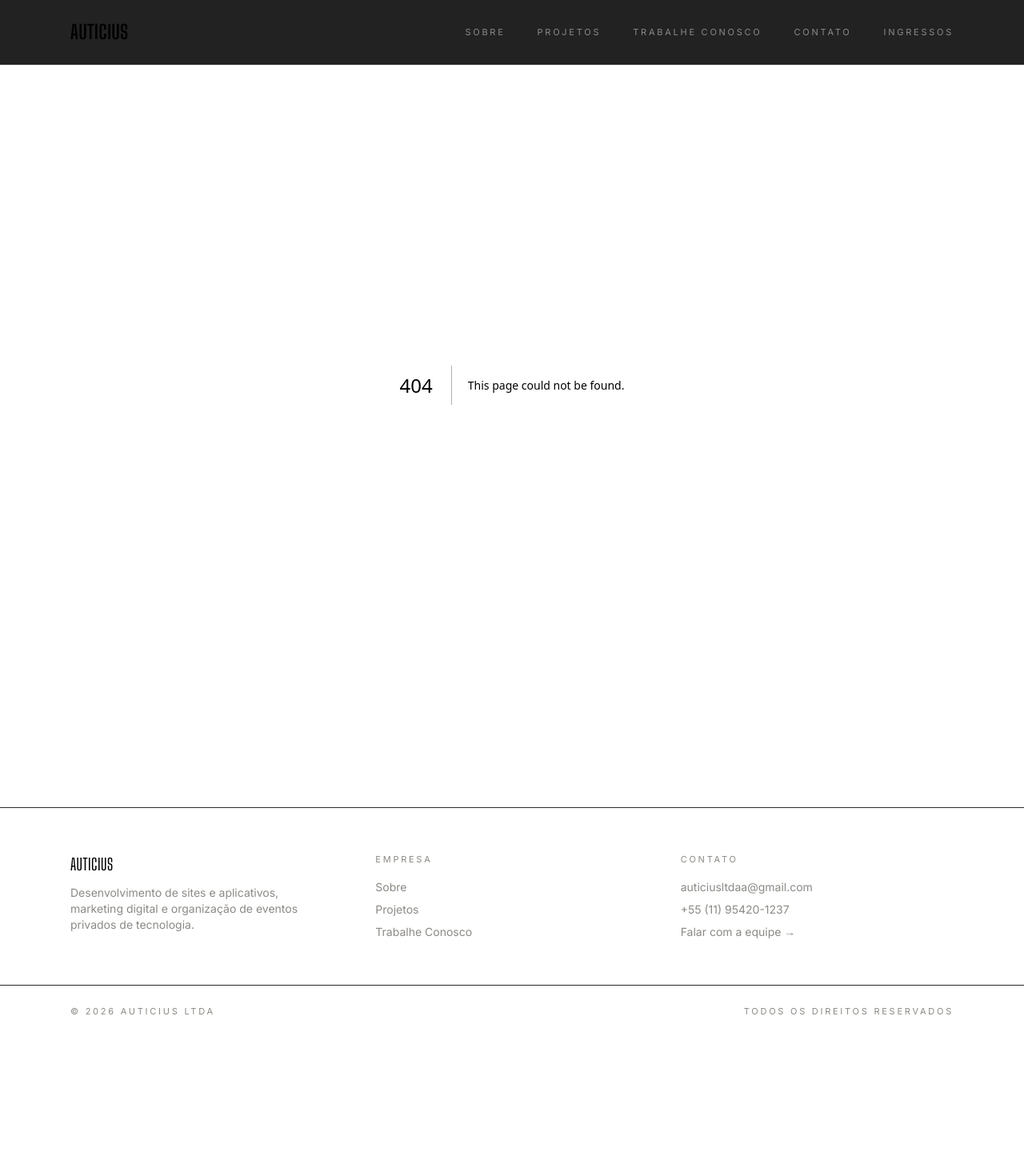
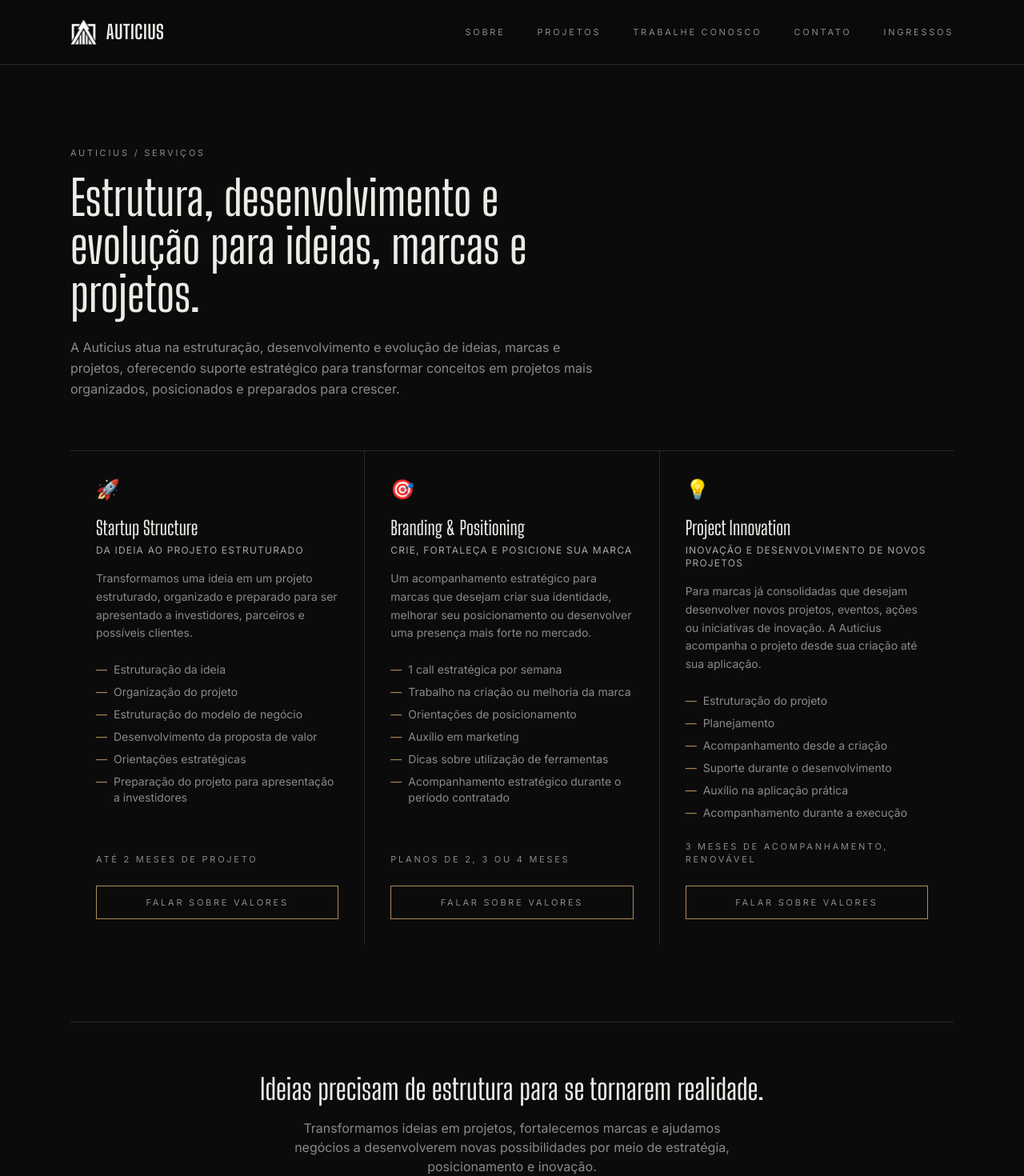
Before and after one commit to Afonsolinfo3/auticius-ltda, a Next.js app: page /servicos in a window 1280 px wide. Before the commit this address had no page. Shown: the top 1470 px of the page at 80% size. Before the commit the page ends 1296 px from the top, so only its background shows below. Built offline with nearby package versions, Linux system fonts and the light colour scheme.

Commit message:
atualiza site: foco em startups, missão/visão/valores, carrossel de projetos, página de serviços

```diff
--- a/app/contato/page.tsx
+++ b/app/contato/page.tsx
@@ -35,6 +35,15 @@ export default function Contato() {
           <div><span className="sheet-label">E-mail</span><p className="mt-1">auticiusltdaa@gmail.com</p></div>
           <div><span className="sheet-label">Telefone</span><p className="mt-1">+55 (11) 95420-1237</p></div>
         </div>
+
+        <div className="mt-8">
+          <span className="sheet-label">Redes sociais</span>
+          <ul className="mt-2 space-y-1 text-sm">
+            <li><a href="https://instagram.com/auticius" target="_blank" rel="noopener noreferrer" className="text-muted hover:text-fg">Instagram →</a></li>
+            <li><a href="https://linkedin.com/company/auticius" target="_blank" rel="noopener noreferrer" className="text-muted hover:text-fg">LinkedIn →</a></li>
+            <li><a href="https://wa.me/5511954201237" target="_blank" rel="noopener noreferrer" className="text-muted hover:text-fg">WhatsApp →</a></li>
+          </ul>
+        </div>
       </div>
 
       <form onSubmit={handleSubmit} className="grid gap-6">
--- a/app/page.tsx
+++ b/app/page.tsx
@@ -1,21 +1,9 @@
 import Link from "next/link";
 
 const services = [
-  {
-    n: "01",
-    title: "Desenvolvimento",
-    desc: "Sites institucionais, landing pages e aplicativos web e mobile, construídos sob medida — do wireframe ao deploy.",
-  },
-  {
-    n: "02",
-    title: "Marketing",
-    desc: "Estratégia digital, performance e posicionamento de marca para empresas que querem crescer com estrutura.",
-  },
-  {
-    n: "03",
-    title: "Eventos",
-    desc: "Organização de eventos privados de tecnologia — de meetups fechados a lançamentos de produto.",
-  },
+  { n: "01", title: "Startup Structure", desc: "Da ideia ao projeto estruturado — pronto para investidores, parceiros e clientes." },
+  { n: "02", title: "Branding & Positioning", desc: "Identidade, posicionamento e presença de marca com acompanhamento estratégico." },
+  { n: "03", title: "Project Innovation", desc: "Novos projetos, eventos e iniciativas de inovação para marcas já consolidadas." },
 ];
 
 export default function Home() {
@@ -24,17 +12,17 @@ export default function Home() {
       <section className="relative overflow-hidden border-b hairline">
         <div className="blueprint-grid" />
         <div className="mx-auto max-w-6xl px-6 py-32 md:py-44 relative">
-          <span className="sheet-label">AUTICIUS LTDA / SEDE DIGITAL</span>
+          <span className="sheet-label">AUTICIUS LTDA / DESENVOLVIMENTO DE STARTUPS</span>
           <h1 className="font-display text-6xl md:text-8xl leading-[0.95] mt-6 max-w-4xl">
-            CONSTRUÍMOS A ESTRUTURA DIGITAL DO SEU NEGÓCIO.
+            DAMOS ESTRUTURA A IDEIAS QUE QUEREM VIRAR NEGÓCIO.
           </h1>
           <p className="mt-8 max-w-xl text-muted text-lg">
-            Desenvolvimento, marketing e eventos de tecnologia — tudo o que uma empresa
-            precisa pra sair do papel e ganhar presença real.
+            Focamos no desenvolvimento de startups — e apoiamos negócios em geral com marketing
+            digital, estratégia e posicionamento de marca para crescer com estrutura.
           </p>
           <div className="mt-10 flex flex-wrap gap-4">
-            <Link href="/projetos" className="border border-accent text-accent px-6 py-3 sheet-label hover:bg-accent hover:text-bg transition-colors">
-              Ver projetos
+            <Link href="/servicos" className="border border-accent text-accent px-6 py-3 sheet-label hover:bg-accent hover:text-bg transition-colors">
+              Ver serviços
             </Link>
             <Link href="/contato" className="border hairline px-6 py-3 sheet-label hover:text-fg text-muted transition-colors">
               Falar com a equipe
--- a/app/projetos/page.tsx
+++ b/app/projetos/page.tsx
@@ -1,21 +1,43 @@
+"use client";
+import { useRef } from "react";
+
 const projects = [
-  { title: "Projeto Institucional A", tag: "Web · Concluído", desc: "Descreva aqui o projeto real — cliente, escopo e resultado." },
-  { title: "App Mobile B", tag: "App · Concluído", desc: "Descreva aqui o projeto real — cliente, escopo e resultado." },
-  { title: "Campanha de Lançamento C", tag: "Marketing · Concluído", desc: "Descreva aqui o projeto real — cliente, escopo e resultado." },
-  { title: "Evento Tech Privado D", tag: "Evento · Em planejamento", desc: "Descreva aqui o projeto futuro — formato, tema e data prevista." },
+  { title: "Startup A", tag: "Startup Structure", desc: "Descreva aqui a startup real — segmento, escopo do projeto e resultado." },
+  { title: "Marca B", tag: "Branding & Positioning", desc: "Descreva aqui o projeto real de marca — cliente, entregas e resultado." },
+  { title: "Iniciativa C", tag: "Project Innovation", desc: "Descreva aqui o projeto de inovação real — cliente, escopo e resultado." },
+  { title: "Startup D", tag: "Startup Structure · Em andamento", desc: "Descreva aqui um projeto em desenvolvimento no momento." },
 ];
 
 export default function Projetos() {
+  const scrollRef = useRef<HTMLDivElement>(null);
+
+  function scroll(dir: "left" | "right") {
+    scrollRef.current?.scrollBy({ left: dir === "left" ? -380 : 380, behavior: "smooth" });
+  }
+
   return (
     <div className="mx-auto max-w-6xl px-6 py-24">
       <span className="sheet-label">AUTICIUS / PROJETOS</span>
-      <h1 className="font-display text-5xl md:text-6xl mt-4 max-w-2xl">
-        O que já construímos e o que está por vir.
-      </h1>
+      <div className="flex items-end justify-between mt-4 flex-wrap gap-4">
+        <h1 className="font-display text-5xl md:text-6xl max-w-2xl">
+          Startups e negócios que já estruturamos.
+        </h1>
+        <div className="flex gap-2">
+          <button onClick={() => scroll("left")} aria-label="Anterior" className="border hairline px-4 py-2 sheet-label hover:text-fg text-muted transition-colors">
+            ←
+          </button>
+          <button onClick={() => scroll("right")} aria-label="Próximo" className="border hairline px-4 py-2 sheet-label hover:text-fg text-muted transition-colors">
+            →
+          </button>
+        </div>
+      </div>
 
-      <div className="mt-16 grid md:grid-cols-2 gap-px bg-line">
+      <div
+        ref={scrollRef}
+        className="mt-12 flex gap-6 overflow-x-auto pb-6 snap-x snap-mandatory scroll-smooth [scrollbar-width:none] [&::-webkit-scrollbar]:hidden"
+      >
         {projects.map((p) => (
-          <div key={p.title} className="bg-bg p-8">
+          <div key={p.title} className="snap-start shrink-0 w-[320px] md:w-[380px] border hairline p-8">
             <span className="sheet-label text-accent">{p.tag}</span>
             <h3 className="font-display text-2xl mt-3">{p.title}</h3>
             <p className="mt-3 text-sm text-muted leading-relaxed">{p.desc}</p>
@@ -23,8 +45,8 @@ export default function Projetos() {
         ))}
       </div>
 
-      <p className="mt-10 text-sm text-muted">
-        * Substitua os itens acima pelos projetos reais da Auticius (nome, cliente, link e imagem).
+      <p className="mt-6 text-sm text-muted">
+        * Substitua os itens acima pelos projetos e startups reais com os quais a Auticius trabalhou.
       </p>
     </div>
   );
--- /dev/null
+++ b/app/servicos/page.tsx
@@ -0,0 +1,104 @@
+import Link from "next/link";
+
+const services = [
+  {
+    icon: "🚀",
+    title: "Startup Structure",
+    subtitle: "Da ideia ao projeto estruturado",
+    desc: "Transformamos uma ideia em um projeto estruturado, organizado e preparado para ser apresentado a investidores, parceiros e possíveis clientes.",
+    includes: [
+      "Estruturação da ideia",
+      "Organização do projeto",
+      "Estruturação do modelo de negócio",
+      "Desenvolvimento da proposta de valor",
+      "Orientações estratégicas",
+      "Preparação do projeto para apresentação a investidores",
+    ],
+    prazo: "Até 2 meses de projeto",
+  },
+  {
+    icon: "🎯",
+    title: "Branding & Positioning",
+    subtitle: "Crie, fortaleça e posicione sua marca",
+    desc: "Um acompanhamento estratégico para marcas que desejam criar sua identidade, melhorar seu posicionamento ou desenvolver uma presença mais forte no mercado.",
+    includes: [
+      "1 call estratégica por semana",
+      "Trabalho na criação ou melhoria da marca",
+      "Orientações de posicionamento",
+      "Auxílio em marketing",
+      "Dicas sobre utilização de ferramentas",
+      "Acompanhamento estratégico durante o período contratado",
+    ],
+    prazo: "Planos de 2, 3 ou 4 meses",
+  },
+  {
+    icon: "💡",
+    title: "Project Innovation",
+    subtitle: "Inovação e desenvolvimento de novos projetos",
+    desc: "Para marcas já consolidadas que desejam desenvolver novos projetos, eventos, ações ou iniciativas de inovação. A Auticius acompanha o projeto desde sua criação até sua aplicação.",
+    includes: [
+      "Estruturação do projeto",
+      "Planejamento",
+      "Acompanhamento desde a criação",
+      "Suporte durante o desenvolvimento",
+      "Auxílio na aplicação prática",
+      "Acompanhamento durante a execução",
+    ],
+    prazo: "3 meses de acompanhamento, renovável",
+  },
+];
+
+export default function Servicos() {
+  return (
+    <div className="mx-auto max-w-6xl px-6 py-24">
+      <span className="sheet-label">AUTICIUS / SERVIÇOS</span>
+      <h1 className="font-display text-5xl md:text-6xl mt-4 max-w-2xl">
+        Estrutura, desenvolvimento e evolução para ideias, marcas e projetos.
+      </h1>
+      <p className="mt-6 max-w-2xl text-muted leading-relaxed">
+        A Auticius atua na estruturação, desenvolvimento e evolução de ideias, marcas e projetos,
+        oferecendo suporte estratégico para transformar conceitos em projetos mais organizados,
+        posicionados e preparados para crescer.
+      </p>
+
+      <div className="mt-16 grid md:grid-cols-3 gap-px bg-line border-t hairline">
+        {services.map((s) => (
+          <div key={s.title} className="bg-bg p-8 flex flex-col">
+            <span className="text-2xl">{s.icon}</span>
+            <h2 className="font-display text-2xl mt-4">{s.title}</h2>
+            <p className="text-xs uppercase tracking-widest text-fg/70 mt-1">{s.subtitle}</p>
+            <p className="mt-4 text-sm text-muted leading-relaxed">{s.desc}</p>
+
+            <ul className="mt-6 space-y-2 text-sm text-muted flex-1">
+              {s.includes.map((i) => (
+                <li key={i} className="flex gap-2">
+                  <span className="text-accent">—</span>
+                  <span>{i}</span>
+                </li>
+              ))}
+            </ul>
+
+            <p className="sheet-label mt-6">{s.prazo}</p>
+
+            <Link
+              href="/contato"
+              className="mt-6 border border-accent text-accent px-5 py-3 sheet-label hover:bg-accent hover:text-bg transition-colors text-center"
+            >
+              Falar sobre valores
+            </Link>
+          </div>
+        ))}
+      </div>
+
+      <div className="mt-24 border-t hairline pt-16 text-center">
+        <p className="font-display text-3xl md:text-4xl max-w-2xl mx-auto">
+          Ideias precisam de estrutura para se tornarem realidade.
+        </p>
+        <p className="mt-4 text-muted max-w-xl mx-auto">
+          Transformamos ideias em projetos, fortalecemos marcas e ajudamos negócios a desenvolverem
+          novas possibilidades por meio de estratégia, posicionamento e inovação.
+        </p>
+      </div>
+    </div>
+  );
+}
--- a/app/sobre/page.tsx
+++ b/app/sobre/page.tsx
@@ -5,19 +5,51 @@ const steps = [
   { n: "04", title: "Crescimento", desc: "Marketing e otimização contínua depois do lançamento." },
 ];
 
+const values = [
+  { title: "Estrutura", desc: "Toda ideia precisa de forma antes de crescer. Organizamos antes de construir." },
+  { title: "Clareza", desc: "Comunicação direta e transparente em cada etapa do projeto." },
+  { title: "Compromisso", desc: "Acompanhamos de perto, do início ao lançamento — e depois dele." },
+  { title: "Crescimento conjunto", desc: "O sucesso do cliente é o indicador real do nosso trabalho." },
+];
+
 export default function Sobre() {
   return (
     <div className="mx-auto max-w-6xl px-6 py-24">
       <span className="sheet-label">AUTICIUS / SOBRE</span>
       <h1 className="font-display text-5xl md:text-6xl mt-4 max-w-2xl">
-        Uma empresa construída para estruturar negócios digitais.
+        Estruturamos ideias, marcas e negócios para crescerem de verdade.
       </h1>
       <p className="mt-8 max-w-2xl text-muted leading-relaxed">
-        A Auticius nasceu da junção de três frentes que normalmente andam separadas:
-        desenvolvimento, marketing e eventos de tecnologia. Trabalhamos para que
-        empresas tenham não só um site ou app bonito, mas uma estrutura real de
-        crescimento por trás — do código à comunidade.
+        A Auticius nasceu com foco no desenvolvimento de startups — transformando ideias em
+        projetos organizados, posicionados e prontos para o mercado. Também apoiamos negócios já
+        estabelecidos com marketing digital, estratégia, posicionamento de marca e desenvolvimento
+        de novos projetos, sempre com a mesma lógica: estrutura antes de crescimento.
       </p>
+
+      <div className="mt-20 grid md:grid-cols-3 gap-10 border-t hairline pt-16">
+        <div>
+          <span className="sheet-label text-accent">Missão</span>
+          <p className="mt-3 text-sm leading-relaxed">
+            Transformar ideias em projetos estruturados, prontos para crescer e para serem
+            apresentados ao mercado.
+          </p>
+        </div>
+        <div>
+          <span className="sheet-label text-accent">Visão</span>
+          <p className="mt-3 text-sm leading-relaxed">
+            Ser reconhecida como a estrutura por trás dos negócios que estão começando a se tornar
+            realidade.
+          </p>
+        </div>
+        <div>
+          <span className="sheet-label text-accent">Valores</span>
+          <ul className="mt-3 space-y-2 text-sm leading-relaxed">
+            {values.map((v) => (
+              <li key={v.title}><strong className="text-fg">{v.title}</strong> — {v.desc}</li>
+            ))}
+          </ul>
+        </div>
+      </div>
 
       <div className="mt-20">
         <span className="sheet-label">COMO TRABALHAMOS</span>
@@ -31,6 +63,10 @@ export default function Sobre() {
           ))}
         </div>
       </div>
+
+      <p className="mt-8 text-xs text-muted">
+        * Missão, visão e valores acima são um rascunho inicial — personalize com o texto real da Auticius.
+      </p>
     </div>
   );
 }
--- a/components/Footer.tsx
+++ b/components/Footer.tsx
@@ -1,15 +1,20 @@
 import Link from "next/link";
+import Image from "next/image";
 
 export default function Footer() {
   return (
     <footer className="border-t hairline mt-32">
       <div className="mx-auto max-w-6xl px-6 py-14 grid gap-10 md:grid-cols-3">
         <div>
-          <div className="font-display text-xl tracking-wide">AUTICIUS</div>
+          <div className="flex items-center gap-3">
+            <Image src="/logo.png" alt="Auticius" width={28} height={28} className="h-7 w-auto" />
+            <span className="font-display text-xl tracking-wide">AUTICIUS</span>
+          </div>
           <p className="mt-3 text-sm text-muted max-w-xs">
             Desenvolvimento de sites e aplicativos, marketing digital e organização de eventos privados de tecnologia.
           </p>
         </div>
+
         <div>
           <div className="sheet-label mb-4">Empresa</div>
           <ul className="space-y-2 text-sm">
@@ -18,6 +23,7 @@ export default function Footer() {
             <li><Link href="/admissao" className="text-muted hover:text-fg">Trabalhe Conosco</Link></li>
           </ul>
         </div>
+
         <div>
           <div className="sheet-label mb-4">Contato</div>
           <ul className="space-y-2 text-sm text-muted">
@@ -27,6 +33,7 @@ export default function Footer() {
           </ul>
         </div>
       </div>
+
       <div className="border-t hairline">
         <div className="mx-auto max-w-6xl px-6 py-6 flex flex-col md:flex-row justify-between gap-2">
           <span className="sheet-label">© {new Date().getFullYear()} AUTICIUS LTDA</span>
--- a/components/Navbar.tsx
+++ b/components/Navbar.tsx
@@ -1,5 +1,6 @@
 "use client";
 import Link from "next/link";
+import Image from "next/image";
 import { useState } from "react";
 
 const links = [
@@ -12,13 +13,16 @@ const links = [
 
 export default function Navbar() {
   const [open, setOpen] = useState(false);
+
   return (
     <header className="sticky top-0 z-50 border-b hairline bg-bg/90 backdrop-blur">
       <div className="mx-auto max-w-6xl px-6">
         <div className="flex h-20 items-center justify-between">
-          <Link href="/" className="font-display text-2xl tracking-wide font-bold">
-            AUTICIUS
+          <Link href="/" className="flex items-center gap-3">
+            <Image src="/logo.png" alt="Auticius" width={32} height={32} className="h-8 w-auto" />
+            <span className="font-display text-2xl tracking-wide font-bold">AUTICIUS</span>
           </Link>
+
           <nav className="hidden md:flex items-center gap-10">
             {links.map((l) => (
               <Link key={l.href} href={l.href} className="sheet-label hover:text-fg transition-colors">
@@ -26,11 +30,13 @@ export default function Navbar() {
               </Link>
             ))}
           </nav>
+
           <button className="md:hidden sheet-label" onClick={() => setOpen(!open)} aria-expanded={open} aria-label="Abrir menu">
             {open ? "FECHAR" : "MENU"}
           </button>
         </div>
       </div>
+
       {open && (
         <nav className="md:hidden border-t hairline">
           <div className="mx-auto max-w-6xl px-6 py-6 flex flex-col gap-5">
```
Also changed, not shown: public/logo.png (added).
